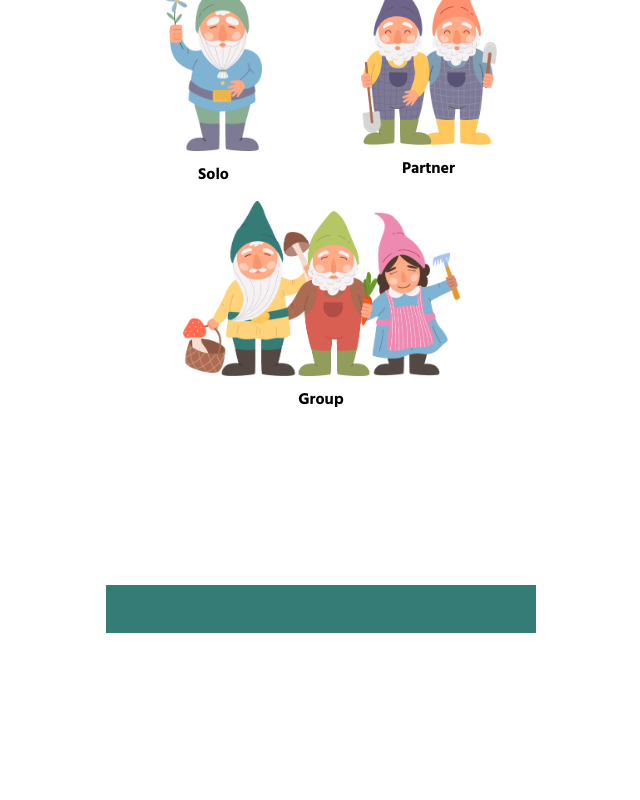
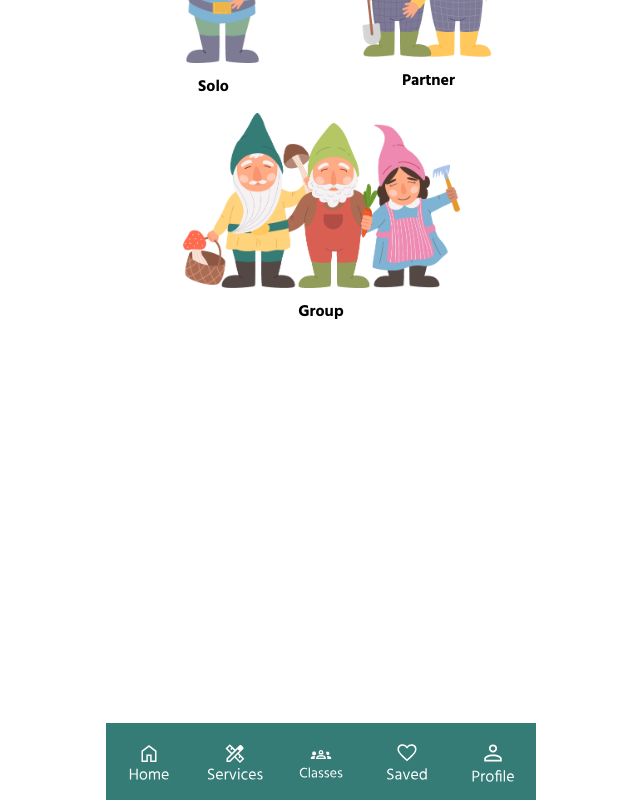
Before and after one commit to jdaniera/marketplace, a Next.js app: page / in a window 1280 px wide. Shown: the part 241-1041 px from the top of the page, without its empty margins (319-959 px from the left). Before the commit the page ends 948 px from the top, so only its background shows below. Built offline with nearby package versions, Linux system fonts and the light colour scheme.

Commit message:
updating tab bar

```diff
--- a/components/Question/Question.js
+++ b/components/Question/Question.js
@@ -5,7 +5,7 @@ export default function Question({ question, onAnswerClick }) {
       <>
       <div className={styles.questionContainer}>
         <div className={styles.questionInnerContainer}>
-        <header className={styles.header}> Neighbourly</header>
+        {/* <header className={styles.header}> Neighbourly</header> */}
 
         <div className={styles.questionText}>{question.questionText} </div>
         <div className={styles.answers}>
@@ -20,9 +20,9 @@ export default function Question({ question, onAnswerClick }) {
             </button>
           ))}
         </div>
-        <footer className={styles.footer}>
+        {/* <footer className={styles.footer}>
 
-        </footer>
+        </footer> */}
         </div>
       </div>
       </>
--- a/components/Question/Question.module.css
+++ b/components/Question/Question.module.css
@@ -151,9 +151,9 @@
   .button:nth-child(3):last-child{
     grid-column: span 2;
   }
-  .button:nth-child(2):last-child{
+  /* .button:nth-child(2):last-child{
 
-  }
+  } */
 
   .questionText {
     text-align: center;
@@ -166,7 +166,7 @@
     padding-right: 1em;
 
   }
-
+/*
   .footer {
     display: flex;
     background-color: #357C77;
@@ -182,4 +182,4 @@
     font-family: 'Neighbourly';
     color: white;
     font-size: 3em;
-  }
+  } */
--- /dev/null
+++ b/components/TabBar/TabBar.module.css
@@ -0,0 +1,14 @@
+.tabContainer {
+    margin-top: 0;
+    background-color: var(--teal);
+
+}
+
+.tabContainer ul {
+    display: flex;
+    margin-bottom: 0;
+    padding: 0;
+    height: 77px;
+    list-style: none;
+    overflow: hidden;
+}
--- /dev/null
+++ b/components/TabBar/index.js
@@ -0,0 +1,51 @@
+import styles from './TabBar.module.css'
+import Image from 'next/image'
+import Link from 'next/link'
+
+export default function TabBar() {
+    return(
+        <>
+            <div className={styles.tabContainer}>
+                <ul>
+                    <li>
+                        <Link href="/" passHref>
+                            <Image
+                            src= "/images/tabButtons/home_default.svg"
+                            alt="home button"
+                            width={86}
+                            height={77}/>
+                        </Link>
+                    </li>
+                    <li>
+                    <Image
+                        src= "/images/tabButtons/services_default.svg"
+                        alt="services button"
+                        width={86}
+                        height={77}/>
+                    </li>
+                    <li>
+                        <Image
+                        src= "/images/tabButtons/classes_default.svg"
+                        alt="classes & workshops button"
+                        width={86}
+                        height={77}/>
+                    </li>
+                    <li>
+                        <Image
+                        src= "/images/tabButtons/saved_default.svg"
+                        alt="saved list button"
+                        width={86}
+                        height={77}/>
+                    </li>
+                    <li>
+                        <Image
+                        src= "/images/tabButtons/profile_default.svg"
+                        alt="profile button"
+                        width={86}
+                        height={77}/>
+                    </li>
+                </ul>
+            </div>
+        </>
+    )
+}
--- a/pages/index.js
+++ b/pages/index.js
@@ -1,5 +1,6 @@
 import Head from 'next/head';
 import styles from '@/styles/Home.module.css';
+import TabBar from '@/components/TabBar';
 import Survey from '@/components/Survey/Survey';
 
 
@@ -13,8 +14,11 @@ export default function Home() {
         <link rel="icon" href="/favicon.ico" />
       </Head>
       <main className={`${styles.main}`}>
-        <Survey />
+        <div className={styles.appContent}>
+          <Survey />
+        </div>
       </main>
+      <TabBar/>
     </>
   )
 }
```
Also changed, not shown: pages/classes.js (added), pages/profile.js (added), pages/saved.js (added), pages/services.js (added).
